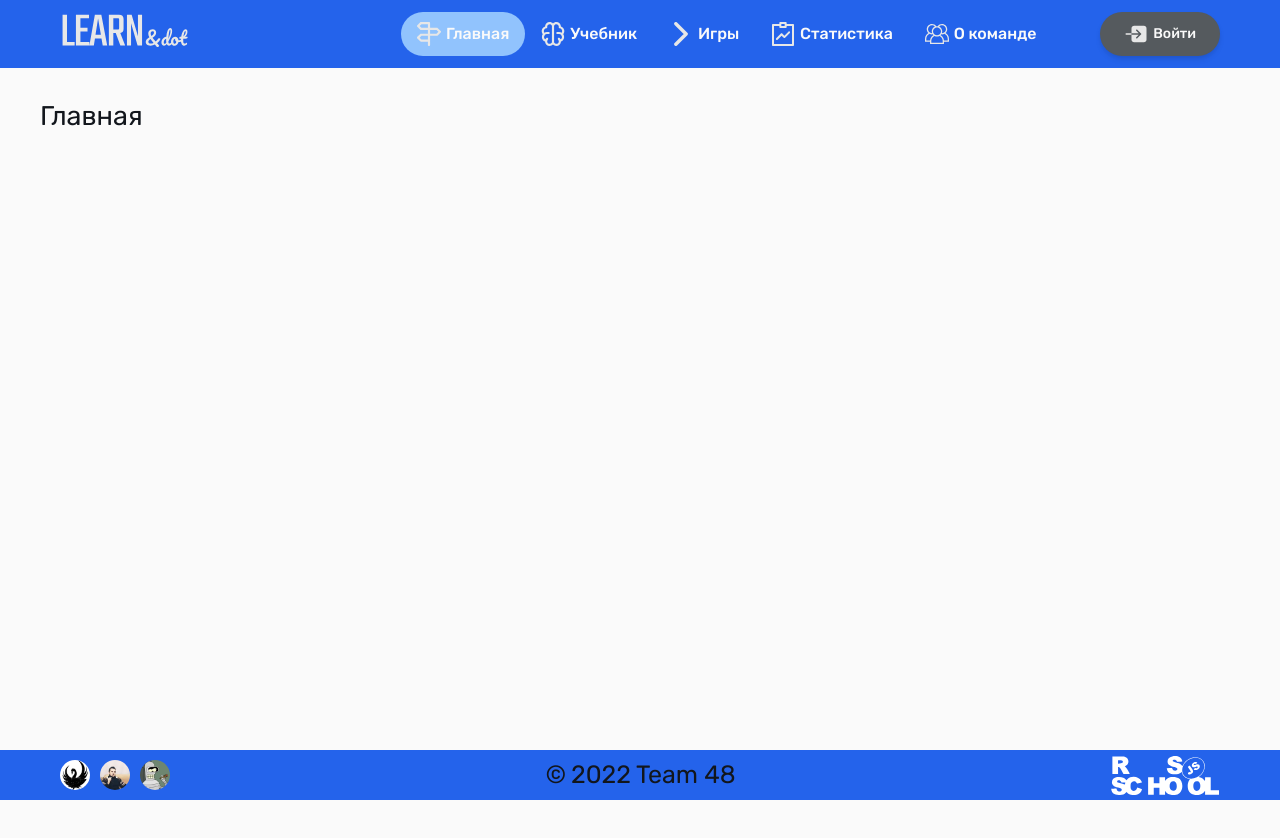
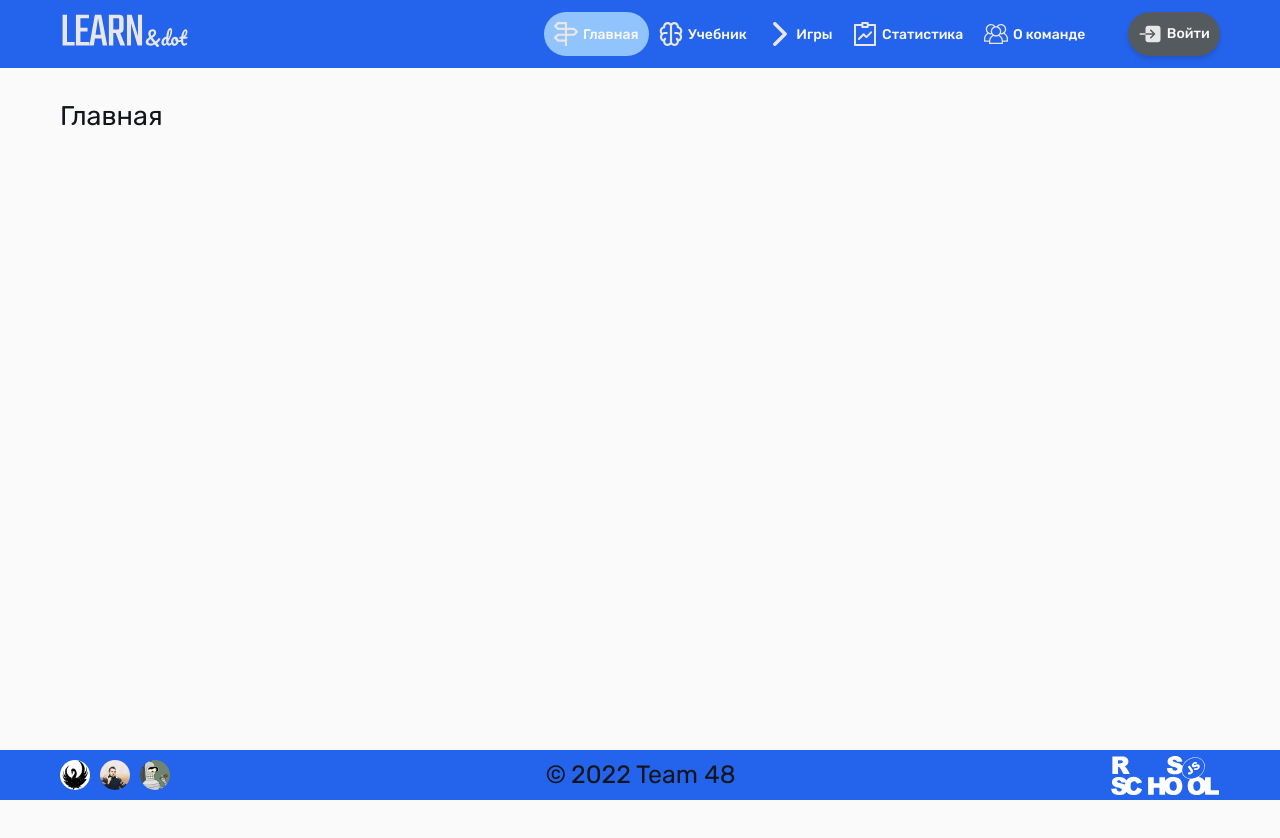
Before and after one commit to sylarBrest/rslang-team48, a website built with webpack: page src/index.html in a window 1280 px wide. Shown: the top 838 px of the page. Built offline with nearby package versions, Linux system fonts and the light colour scheme.

Commit message:
fix: fix header media-queries

```diff
--- a/src/index.scss
+++ b/src/index.scss
@@ -76,7 +76,7 @@ body > * {
 }
 
 .main {
-  height: 100%;
+  flex-grow: 1;
 }
 
 a,
@@ -113,7 +113,7 @@ video {
 
 .section {
   margin: 0 auto;
-  padding: 6rem 0 1rem;
+  padding: 6rem 1.25rem 1rem;
 }
 
 // Typography
--- a/src/modules/view/components/Menu/style.scss
+++ b/src/modules/view/components/Menu/style.scss
@@ -75,10 +75,10 @@
     gap: 0.3rem;
     align-items: center;
     justify-content: center;
-    padding: 0.65rem 1rem;
+    padding: 0.65rem;
     color: var(--color-white-100);
     font-weight: 500;
-    font-size: 1rem;
+    font-size: 0.875rem;
     font-family: inherit;
     line-height: 1.5;
     white-space: nowrap;
@@ -177,13 +177,12 @@
     align-items: center;
     justify-content: center;
     margin-left: auto;
-    padding: 0.65rem 1.5rem;
+    padding: 0.65rem;
     color: var(--color-white-100);
     font-weight: 500;
     font-size: 0.875rem;
     font-family: inherit;
     line-height: 1.25;
-    white-space: nowrap;
     text-align: center;
     background-color: var(--color-white-600);
     border-radius: 3rem;
@@ -231,7 +230,7 @@
     }
 
     &__login-btn {
-      margin-left: 2rem;
+      margin-left: 1rem;
     }
   }
 }
```
